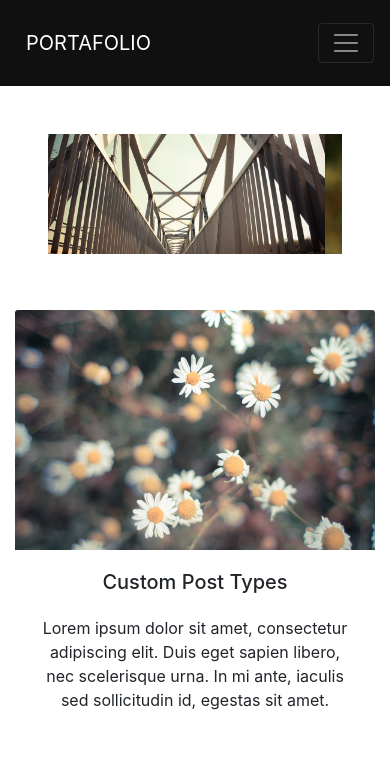
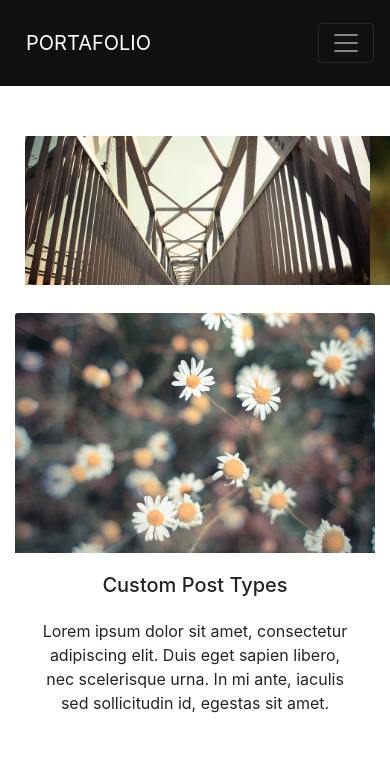
Before and after one commit to mmedinasv05/Template-PortafolioWorpress, a plain HTML site: page index.html in a window 390 px wide. Shown: the top 771 px of the page. Drawn offline with nearby package versions, Linux system fonts and the light colour scheme.

Commit message:
se modifica el slide

```diff
--- a/css/style.css
+++ b/css/style.css
@@ -6,8 +6,10 @@
     color: #FFFFFF;
     font-size: 14px;
 }
+.container-slide,
 .carousel{
-    width: 925px;
+    max-width: 1000px;
+    padding: 25px 15px;
 }
 .card{
     border: none;
@@ -58,8 +60,11 @@ footer h5{
     }
 }
 @media (max-width:420px){
-    .carousel img{
-        max-width: 600px;
+    .container-slide,
+    .carousel{
+        width: 380px !important;
+        padding: 25px 10px 10px 5px;
+
     }
     .card{
         width: 24rem !important;
--- a/index.html
+++ b/index.html
@@ -28,7 +28,8 @@
 
     <section class="container-fluid">
         <div class="row">
-            <div class="col-lg-12 col-sm-12 p-5 d-flex justify-content-center align-items-center">
+            <div class="container-slide d-flex justify-content-center align-items-center">
+                <div class="col-lg-12 col-sm-12">
                     <div id="carouselExampleSlidesOnly" class="carousel slide" data-ride="carousel">
                         <div class="carousel-inner">
                           <div class="carousel-item active">
@@ -39,6 +40,7 @@
                           </div>
                           <div class="carousel-item">
                             <img src="image/image3.png" class="d-block w-100" alt="...">
+                          </div>
                         </div>
                       </div>
                 </div>
```
Lines whose indentation alone changed are shown as unchanged.
